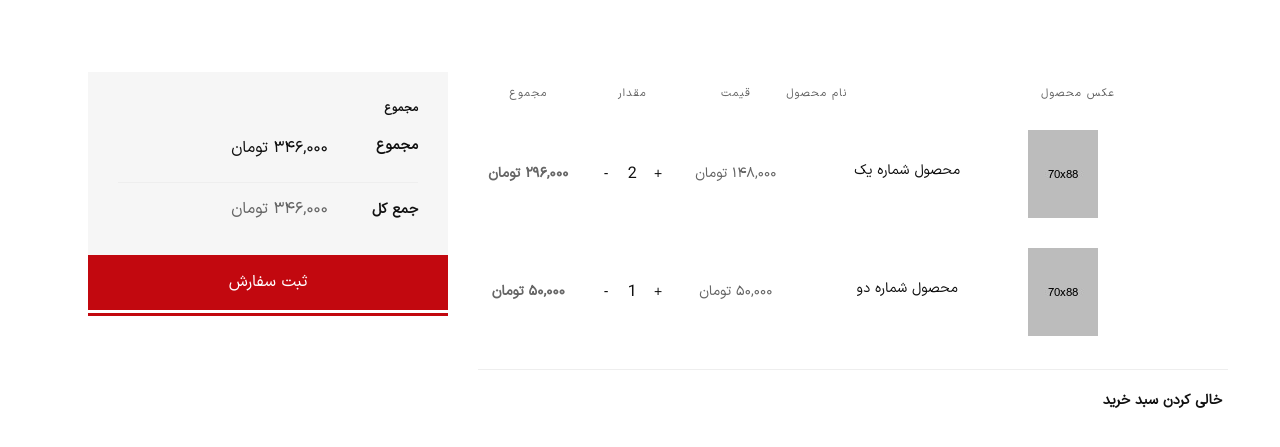
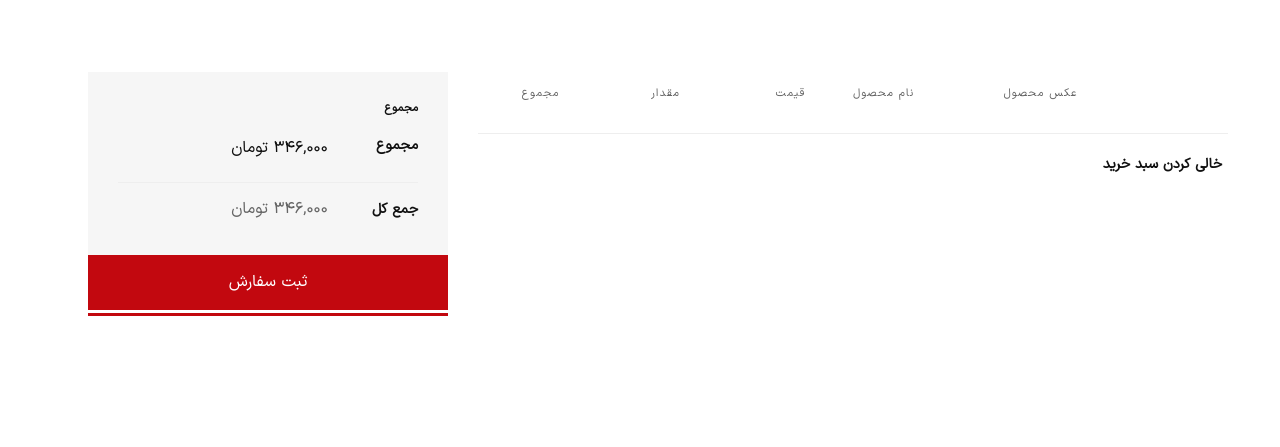
Before and after one commit to Saeed9731/Django_Online_Shope_PostgreSql, a Django app: page /cart/ in a window 1280 px wide. Shown: the part 103-550 px from the top of the page. Run offline with Django 4.2, Linux system fonts and the light colour scheme; lists and menus that the app fills with data are empty; parts of the project's set-up code (start-up, migrations or seed data) failed here and were passed over; some libraries are stand-ins or nearby versions; some web fonts are replaced.

Commit message:
Peoduct cart views

```diff
--- a/cart/cart.py
+++ b/cart/cart.py
@@ -2,7 +2,7 @@ from products.models import Product
 
 
 class Cart:
-    def __int__(self, request):
+    def __init__(self, request):
         """
         Initialize the cart
         """
--- a/cart/templates/cart/cart_detail.html
+++ b/cart/templates/cart/cart_detail.html
@@ -32,16 +32,21 @@
                                             </tr>
                                             </thead>
                                             <tbody>
+                                            {% for item in cart %}
                                                 <tr>
-                                                <td class="product-remove text-left"><a href=""><i
-                                                        class="flaticon flaticon-cross"></i></a></td>
+                                                    <td class="product-remove text-left">
+                                                        <a href="">
+                                                            <i class="flaticon flaticon-cross"></i>
+                                                        </a></td>
                                                     <td class="product-thumbnail text-left">
                                                         <img src="assets/img/products/prod-10-70x88.jpg"
                                                              alt="Product Thumnail">
                                                     </td>
                                                     <td class="product-name wide-column">
                                                         <h3>
-                                                        <a href="product-details.html">محصول شماره یک</a>
+                                                            <a href="product-details.html">
+                                                                {{ item.product_obj.title }}
+                                                            </a>
                                                         </h3>
                                                     </td>
                                                     <td class="product-price">
@@ -61,35 +66,7 @@
                                                             </span>
                                                     </td>
                                                 </tr>
-                                            <tr>
-                                                <td class="product-remove text-left"><a href=""><i
-                                                        class="flaticon flaticon-cross"></i></a></td>
-                                                <td class="product-thumbnail text-left">
-                                                    <img src="assets/img/products/prod-10-70x88.jpg"
-                                                         alt="Product Thumnail">
-                                                </td>
-                                                <td class="product-name wide-column">
-                                                    <h3>
-                                                        <a href="product-details.html">محصول شماره دو</a>
-                                                    </h3>
-                                                </td>
-                                                <td class="product-price">
-                                                            <span class="product-price-wrapper">
-                                                                <span class="money">۵۰,۰۰۰ تومان</span>
-                                                            </span>
-                                                </td>
-                                                <td class="product-quantity">
-                                                    <div class="quantity">
-                                                        <input type="number" class="quantity-input" name="qty"
-                                                               id="qty-1" value="1" min="1">
-                                                    </div>
-                                                </td>
-                                                <td class="product-total-price">
-                                                            <span class="product-price-wrapper">
-                                                                <span class="money">۵۰,۰۰۰ تومان</span>
-                                                            </span>
-                                                </td>
-                                            </tr>
+                                            {% endfor %}
                                             </tbody>
                                         </table>
                                     </div>
--- a/cart/urls.py
+++ b/cart/urls.py
@@ -2,6 +2,8 @@ from django.urls import path
 
 from .views import cart_detail_view
 
+app_name = 'cart'
+
 urlpatterns = [
     path('', cart_detail_view, name='cart_detail'),
 ]
--- a/cart/views.py
+++ b/cart/views.py
@@ -1,5 +1,24 @@
-from django.shortcuts import render
+from django.shortcuts import render, get_object_or_404, redirect
+
+from products.models import Product
+from .cart import Cart
+from .form import AddToCartProductForm
 
 
 def cart_detail_view(request):
-    return render(request, 'cart/cart_detail.html')
+    cart = Cart(request)
+    return render(request, 'cart/cart_detail.html', {
+        'cart': cart,
+    })
+
+def add_to_cart_view(request, product_id):
+    cart = Cart(request)
+    product = get_object_or_404(Product, id=product_id)
+    form = AddToCartProductForm(request.POST)
+
+    if form.is_valid():
+        cleaned_data = form.cleaned_data
+        quantity = cleaned_data['quantity']
+        cart.add(product, quantity)
+
+    return redirect('cart:cart_detail')
--- a/products/templates/product/product_detail.html
+++ b/products/templates/product/product_detail.html
@@ -225,7 +225,7 @@
                         <div class="col-lg-9 text-center">
                             <div class="footer-widget mb--50">
                                 <div class="textwidget">
-                                    <img src="assets/img/codingyar_logo.png" alt="Logo">
+                                    <img src="{% static 'img/favicon.ico' %}" alt="Logo">
                                 </div>
                             </div>
                             <div class="footer-widget mb--50 pb--1">
--- a/products/templates/product/product_list.html
+++ b/products/templates/product/product_list.html
@@ -1,4 +1,5 @@
 {% extends '_base.html' %}
+{% load static %}
 
 {% block page_title %}
   Product List
@@ -132,7 +133,7 @@
                         <div class="col-lg-9 text-center">
                             <div class="footer-widget mb--50">
                                 <div class="textwidget">
-                                    <img src="assets/img/codingyar_logo.png" alt="Logo">
+                                    <img src="{% static 'img/favicon.ico' %}" alt="Logo">
                                 </div>
                             </div>
                             <div class="footer-widget mb--50 pb--1">
```
Also changed, not shown: products/requirements.txt (deleted, +0 -30 lines), cart/form.py (renamed from cart/forms.py). Lines whose indentation alone changed are shown as unchanged.
